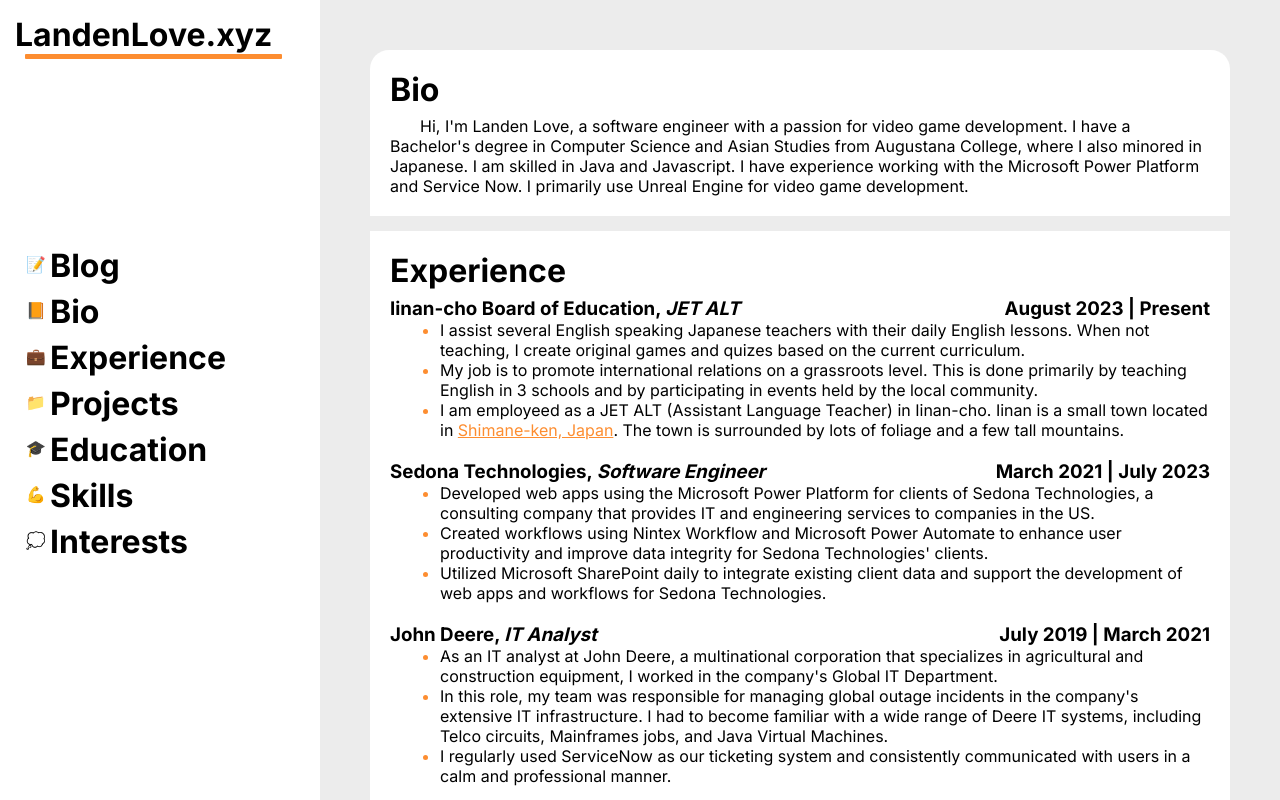
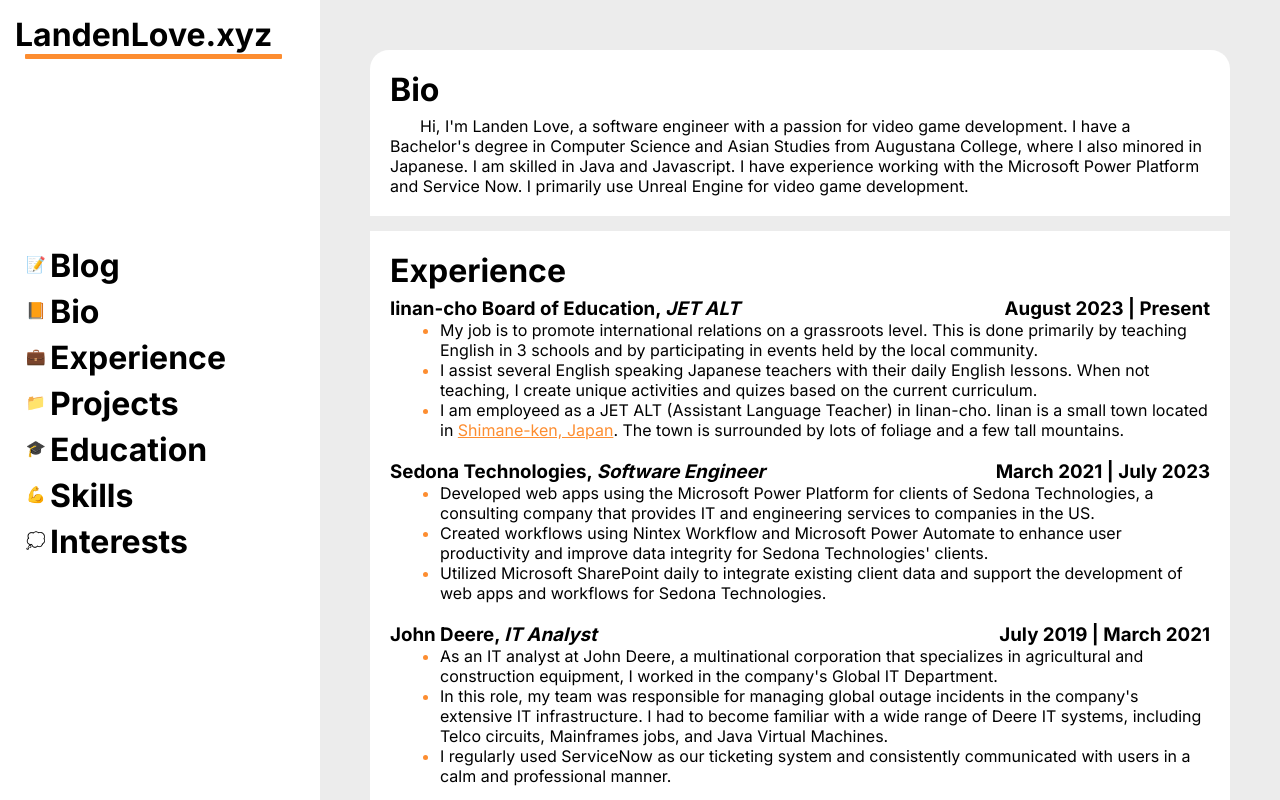
Before and after one commit to QCgeneral29/landenlove.xyz_2.0, a plain HTML site: page index.html in a window 1280 px wide. Shown: the top 800 px of the page. Drawn offline with Linux system fonts and the light colour scheme.

Commit message:
Changed ALT wording.

```diff
--- a/index.html
+++ b/index.html
@@ -44,10 +44,10 @@
             <h3>Iinan-cho Board of Education, <i>JET ALT</i> <span style="float: right;">August 2023 | Present</span></h3>
             <ul>
                 <li>
-                    <p>I assist several English speaking Japanese teachers with their daily English lessons. When not teaching, I create original games and quizes based on the current curriculum.</p>
+                    <p>My job is to promote international relations on a grassroots level. This is done primarily by teaching English in 3 schools and by participating in events held by the local community.</p>
                 </li>
                 <li>
-                    <p>My job is to promote international relations on a grassroots level. This is done primarily by teaching English in 3 schools and by participating in events held by the local community.</p>
+                    <p>I assist several English speaking Japanese teachers with their daily English lessons. When not teaching, I create unique activities and quizes based on the current curriculum.</p>
                 </li>
                 <li>
                     <p>I am employeed as a JET ALT (Assistant Language Teacher) in Iinan-cho. Iinan is a small town located in <a href="https://goo.gl/maps/toyFZwY8NQHZovK8A" target="_blank">Shimane-ken, Japan</a>. The town is surrounded by lots of foliage and a few tall mountains.</p>
```
